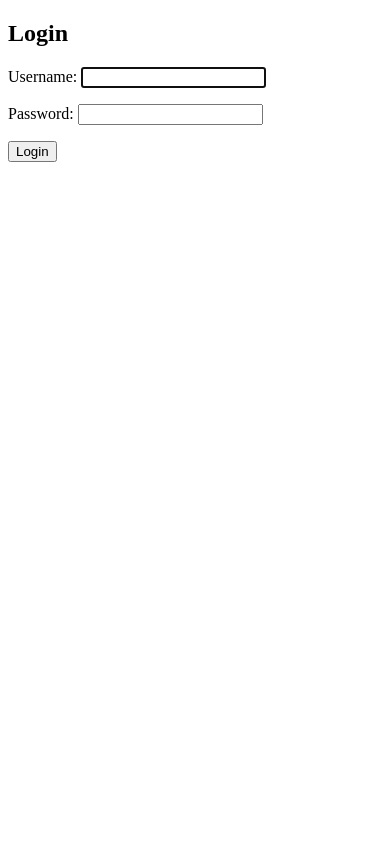
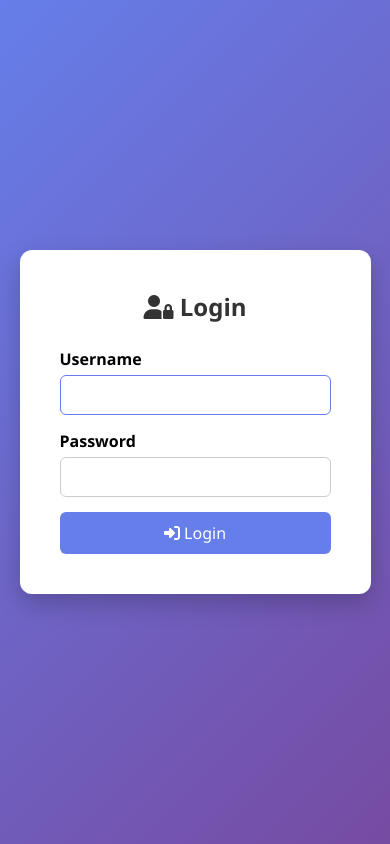
Before and after one commit to samikshamote/EDUTRACK-AI, a Django app: page /accounts/login/ in a window 390 px wide. Run offline with Django 5.2, Linux system fonts and the light colour scheme.

Commit message:
Fix login flow and student dashboard with attendance stats

```diff
--- a/smart_attendance_project/settings.py
+++ b/smart_attendance_project/settings.py
@@ -133,5 +133,6 @@ STATICFILES_DIRS = [
     BASE_DIR / "static",
 ]
 
-LOGIN_REDIRECT_URL = '/students/'   # or '/teachers/' or '/attendance/'
+
+LOGIN_REDIRECT_URL = '/students/dashboard/'
 LOGOUT_REDIRECT_URL = '/accounts/login/'
--- a/static/js/main.js
+++ b/static/js/main.js
@@ -1 +1 @@
-console.log("Smart Attendance Loaded");
+console.log("Smart Attendance UI Loaded");
--- a/templates/registration/login.html
+++ b/templates/registration/login.html
@@ -1,15 +1,133 @@
 <!DOCTYPE html>
-<html>
+<html lang="en">
 <head>
-    <title>Login</title>
+    <meta charset="UTF-8">
+    <title>Student Login</title>
+
+    <!-- Font Awesome for icons -->
+    <link rel="stylesheet" href="https://cdnjs.cloudflare.com/ajax/libs/font-awesome/6.5.1/css/all.min.css">
+
+    <style>
+        * {
+            margin: 0;
+            padding: 0;
+            box-sizing: border-box;
+            font-family: 'Segoe UI', sans-serif;
+        }
+
+        body {
+            height: 100vh;
+            display: flex;
+            justify-content: center;
+            align-items: center;
+            background: linear-gradient(135deg, #667eea, #764ba2);
+        }
+
+        .login-box {
+            background: white;
+            padding: 40px;
+            width: 350px;
+            border-radius: 12px;
+            box-shadow: 0 10px 25px rgba(0,0,0,0.2);
+            animation: slideIn 0.8s ease;
+        }
+
+        @keyframes slideIn {
+            from {
+                opacity: 0;
+                transform: translateY(30px);
+            }
+            to {
+                opacity: 1;
+                transform: translateY(0);
+            }
+        }
+
+        .login-box h2 {
+            text-align: center;
+            margin-bottom: 25px;
+            color: #333;
+        }
+
+        .form-group {
+            margin-bottom: 15px;
+        }
+
+        .form-group label {
+            display: block;
+            margin-bottom: 5px;
+            font-weight: 600;
+        }
+
+        .form-group input {
+            width: 100%;
+            padding: 10px;
+            border-radius: 6px;
+            border: 1px solid #ccc;
+        }
+
+        .form-group input:focus {
+            outline: none;
+            border-color: #667eea;
+        }
+
+        .login-btn {
+            width: 100%;
+            padding: 10px;
+            background: #667eea;
+            color: white;
+            border: none;
+            border-radius: 6px;
+            font-size: 16px;
+            cursor: pointer;
+            transition: background 0.3s;
+        }
+
+        .login-btn:hover {
+            background: #5a67d8;
+        }
+
+        .error {
+            color: red;
+            text-align: center;
+            margin-bottom: 10px;
+        }
+
+        @media (max-width: 400px) {
+            .login-box {
+                width: 90%;
+            }
+        }
+    </style>
 </head>
+
 <body>
-    <h2>Login</h2>
+
+<div class="login-box">
+    <h2><i class="fa-solid fa-user-lock"></i> Login</h2>
+
+    {% if form.errors %}
+        <p class="error">Invalid username or password</p>
+    {% endif %}
 
     <form method="post">
         {% csrf_token %}
-        {{ form.as_p }}
-        <button type="submit">Login</button>
+
+        <div class="form-group">
+            <label>Username</label>
+            {{ form.username }}
+        </div>
+
+        <div class="form-group">
+            <label>Password</label>
+            {{ form.password }}
+        </div>
+
+        <button type="submit" class="login-btn">
+            <i class="fa-solid fa-right-to-bracket"></i> Login
+        </button>
     </form>
+</div>
+
 </body>
 </html>
```
Also changed, not shown: static/css/style.css (+74 -9 lines), students/views.py (+16 -1 lines), templates/attendance/mark.html (+12 -13 lines), templates/base.html (+25 -9 lines), templates/students/dashboard.html (+23 -10 lines), templates/teachers/dashboard.html (+18 -4 lines), students/urls.py (line endings or trailing spaces).
